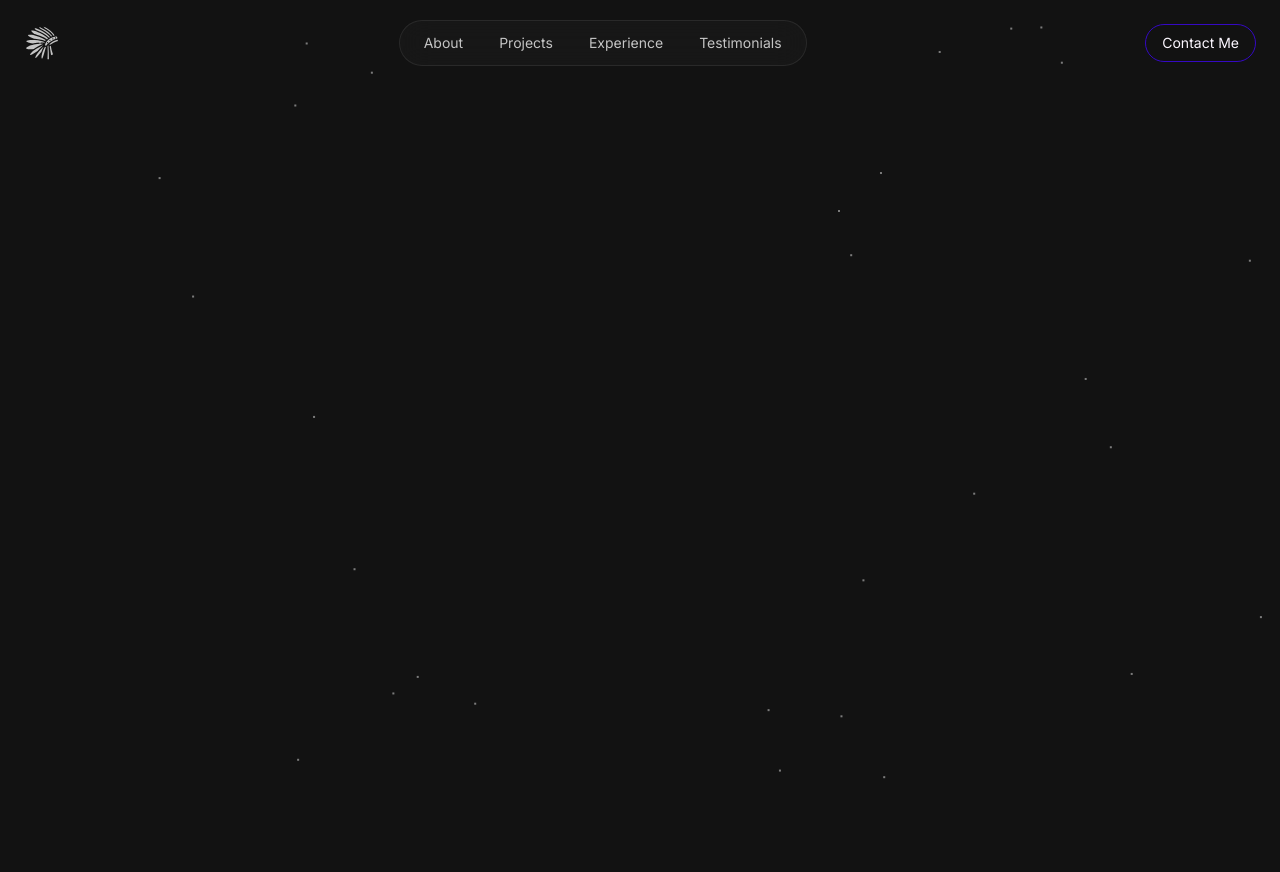
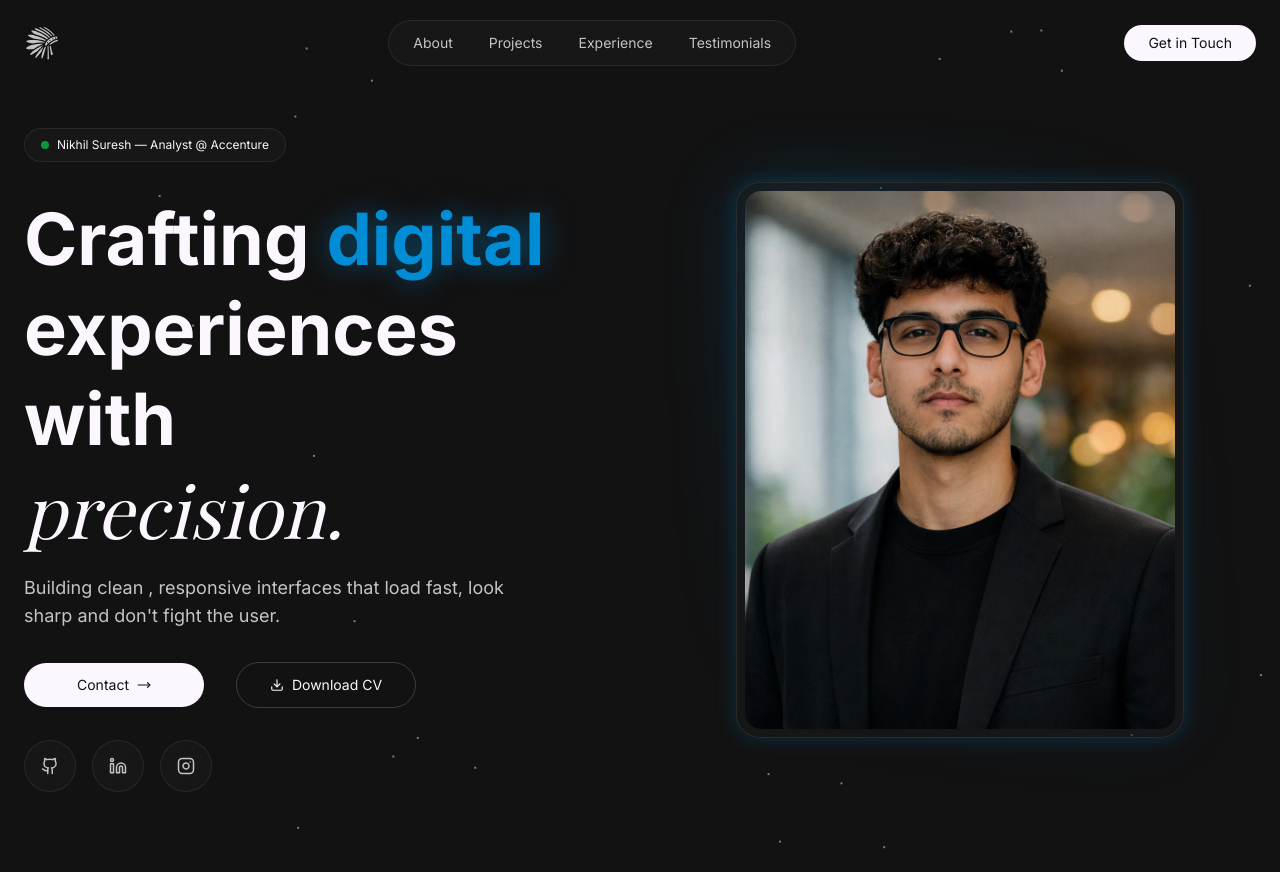
Before and after one commit to nikhilsuresh400/reactPortfolio_v26, a React (Vite) app: page / in a window 1280 px wide. Before the commit the page ends 800 px from the top, so only its background shows below. Built offline with nearby package versions, Linux system fonts and the light colour scheme; a web font is replaced by a local one.

Commit message:
ADDED PROFILE IMAGE AND VARIOUS SUBTLE ANIMATIONS

```diff
--- a/src/index.css
+++ b/src/index.css
@@ -12,8 +12,8 @@
     --color-blackSecondary: #1D1D1D;
     --color-whitePrimary: #FCF7FF;
     --color-whiteSecondary: #c4c4c4;
-    --color-accentBlue: #3509c4;
-    --color-accentRed: #E63838;
+    --color-accentBlue: #008dd5;
+    --color-accentRed: #de3c4b;
     --color-divider: #3d3d3d;
     /* FONTS */
     --font-regular: "Inter", sans-serif;
@@ -43,6 +43,15 @@
         background-color: color-mix(in srgb, var(--color-blackSecondary) 80%, transparent);
         backdrop-filter: blur(24px);
         border: 1px solid color-mix(in srgb, var(--color-divider) 60%, transparent);
+    }
+
+    .glow-text {
+        text-shadow: 0 0 30px color-mix(in srgb, var(--color-accentBlue) 50%, transparent);
+    }
+
+    .glow-border {
+        box-shadow: 0 0 20px color-mix(in srgb, var(--color-accentBlue) 25%, transparent),
+        inset 0 0 20px color-mix(in srgb, var(--color-accentBlue) 2%, transparent);
     }
 }
 
@@ -78,4 +87,34 @@
     .animate-fade-in {
         animation: fade-in 0.12s ease-in both;
     }
+
+    .animate-delay-100 {
+        animation-delay: 100ms;
+    }
+
+    .animate-delay-200 {
+        animation-delay: 200ms;
+    }
+
+    .animate-delay-300 {
+        animation-delay: 300ms;
+    }
+
+    .animate-delay-400 {
+        animation-delay: 400ms;
+    }
+
+    .animate-delay-500 {
+        animation-delay: 500ms;
+    }
+
+    .animate-delay-600 {
+        animation-delay: 600ms;
+    }
+
+    .animated-border:hover {
+        background-color: color-mix(in srgb, var(--color-accentBlue) 25%, transparent);
+        box-shadow: 0 0 16px color-mix(in srgb, var(--color-accentBlue) 60%, transparent);
+        backdrop-filter: blur(16px);
+    }
 }
--- a/src/layout/Hero.jsx
+++ b/src/layout/Hero.jsx
@@ -1,4 +1,6 @@
 import React from 'react'
+import { LuDownload, LuGithub, LuInstagram, LuLinkedin, LuMoveRight } from 'react-icons/lu'
+import profileImg from '../assets/myphoto.webp';
 
 const Hero = () => {
     return (
@@ -17,10 +19,90 @@ const Hero = () => {
                             top: `${Math.random() * 100}%`,
                             animation: `slow-drift ${15 + Math.random() * 20}s ease-in-out infinite`,
                             animationDelay: `${Math.random() * 5}s`,
-                    }}/>
+                        }} />
                 ))}
             </div>
-        </section>
+
+            {/* CONTENT */}
+            <div className='comtainer mx-auto px-6 pt-32 pb-20 relative z-10'>
+                <div className='grid lg:grid-cols-2 gap-12 items-center'>
+
+                    {/* LEFT COLUMN - TEXT CONTENT */}
+                    <div className='space-y-8'>
+                        <div className='animate-fade-in'>
+                            <span className='glass inline-flex items-center gap-2 px-4 py-2 rounded-full text-xs'>
+                                <span className='bg-green-500 w-2 h-2 rounded-full animate-pulse' />Nikhil Suresh — Analyst @ Accenture
+                            </span>
+                        </div>
+
+                        {/* HEADLINE */}
+                        <div className='space-y-4'>
+                            <h1 className='text-5xl md:text-6xl lg:text-7xl font-bold leading-tight animate-fade-in animate-delay-200'>
+                                Crafting <span className='text-accentBlue glow-text'>digital</span>
+                                <br />
+                                experiences with
+                                <br />
+                                <span className='font-heading italic font-normal text-normal'>precision.</span>
+                            </h1>
+                            <p className='text-lg text-whiteSecondary max-w-lg animate-fade-in animate-delay-300'>
+                                Building clean , responsive interfaces that load fast, look sharp and don't fight the user.
+                            </p>
+                        </div>
+
+                        {/* CTAs */}
+                        <div className='flex items-center gap-8'>
+                            <button className='relative flex items-center justify-center gap-2 overflow-hidden rounded-full focus:outline-none focus-visible:ring-2 cursor-pointer
+                                focus-visible:ring-whitePrimary bg-whitePrimary text-blackPrimary hover:shadow-lg shadow-whiteSecondary/25
+                                transition-all duration-[0.16s] ease-in-out px-6 py-3 text-sm min-w-45'>
+                                Contact<LuMoveRight /></button>
+
+                            <button className='relative bg-transparent border border-divider text-whitePrimary hover:border-whitePrimary/25
+                                transition-all duration-[0.16s] focus:outline-none focus-visible:ring-2 focus-visible:ring-whitePrimary
+                                focus-visible:ring-offset-2 disabled:opacity-50 disabled:cursor-not-allowed group px-6 py-3 text-sm
+                                rounded-full overflow-visible flex items-center justify-center gap-2 cursor-pointer min-w-45
+                                animated-border'>
+                                <LuDownload />Download CV</button>
+                        </div>
+
+                        {/* SOCIALS */}
+                        <div className='text-lg text-whiteSecondary flex items-center gap-4 w-fit'>
+                            <div className='p-4 rounded-full glass hover:bg-accentBlue/2 hover:text-accentBlue
+                                transition-all duration-[0.16s]'>
+                                <LuGithub />
+                            </div>
+                            <div className='p-4 rounded-full glass hover:bg-accentBlue/2 hover:text-accentBlue
+                                transition-all duration-[0.16s]'>
+                                <LuLinkedin />
+                            </div>
+                            <div className='p-4 rounded-full glass hover:bg-accentBlue/2 hover:text-accentBlue
+                                transition-all duration-[0.16s]'>
+                                <LuInstagram />
+                            </div>
+                        </div>
+                    </div>
+
+                    {/* RIGHT COLUMN - PROFILE IMAGE */}
+                    <div className='relative animate-fade-in animation-delay-300'>
+                        {/* PROFILE IMAGE */}
+                        <div className='relative max-w-md mx-auto'>
+                            <div className='absolute inset-0 rounded-3xl
+                            bg-linear-to-br from-accentBlue/30 via-transparent to-accentBlue/10
+                            blur-2xl animate-pulse' />
+                            <div className='relative glass rounded-3xl p-2 glow-border'>
+
+                                <img src={profileImg} alt="Nikhil Suresh"
+                                    className='w-full aspect-4/5 object-cover rounded-2xl'
+                                />
+
+                                {/* FLOATING BADGE */}
+                                {/* STATS BADGE */}
+                            </div>
+
+                        </div>
+                    </div>
+                </div>
+            </div>
+        </section >
     )
 }
 
--- a/src/layout/Navbar.jsx
+++ b/src/layout/Navbar.jsx
@@ -19,16 +19,16 @@ const Navbar = () => {
                 <div className='hidden md:flex items-center gap-1'>
                     <div className='glass rounded-full px-2 py-1 flex items-center gap-1'>
                         <Link to='/about'
-                            className='px-4 py-2 text-sm text-whiteSecondary hover:text-whitePrimary rounded-full hover:bg-blackSecondary'>
+                            className='px-4 py-2 text-sm text-whiteSecondary hover:text-whitePrimary rounded-full hover:bg-white/4'>
                             About</Link>
                         <Link to='/projects'
-                            className='px-4 py-2 text-sm text-whiteSecondary hover:text-whitePrimary rounded-full hover:bg-blackSecondary'>
+                            className='px-4 py-2 text-sm text-whiteSecondary hover:text-whitePrimary rounded-full hover:bg-white/4'>
                             Projects</Link>
                         <Link to='/experience'
-                            className='px-4 py-2 text-sm text-whiteSecondary hover:text-whitePrimary rounded-full hover:bg-blackSecondary'>
+                            className='px-4 py-2 text-sm text-whiteSecondary hover:text-whitePrimary rounded-full hover:bg-white/4'>
                             Experience</Link>
                         <Link to='/testimonials'
-                            className='px-4 py-2 text-sm text-whiteSecondary hover:text-whitePrimary rounded-full hover:bg-blackSecondary'>
+                            className='px-4 py-2 text-sm text-whiteSecondary hover:text-whitePrimary rounded-full hover:bg-white/4'>
                             Testimonials</Link>
                     </div>
                 </div>
@@ -36,10 +36,10 @@ const Navbar = () => {
                 {/* CONTACT BUTTON */}
                 <div className='hidden md:block'>
                     <button
-                        className='relative overflow-hidden rounded-full focus:outline-none focus-visible:ring-2
-                            focus-visible:ring-accentBlue border border-accentBlue hover:bg-accentBlue/90 hover:shadow-lg shadow-accentBlue/25
-                                transition-all duration-[0.16s] ease-in-out px-4 py-2 text-sm'>
-                        Contact Me
+                        className='relative overflow-hidden rounded-full focus:outline-none focus-visible:ring-2 cursor-pointer
+                            focus-visible:ring-whitePrimary bg-whitePrimary text-blackPrimary hover:shadow-lg shadow-whiteSecondary/25
+                                transition-all duration-[0.16s] ease-in-out px-6 py-2 text-sm'>
+                        Get in Touch
                     </button>
                 </div>
 
@@ -70,7 +70,7 @@ const Navbar = () => {
 
                         <button
                             className='relative overflow-hidden rounded-full focus:outline-none focus-visible:ring-2
-                            focus-visible:ring-accentBlue bg-accentBlue hover:bg-accentBlue/90
+                            focus-visible:ring-whitePrimary bg-whitePrimary hover:bg-whitePrimary/90 text-blackPrimary
                                 w-full px-4 py-2 text-sm mt-2'>
                             Contact Me
                         </button>
```
Lines whose indentation alone changed are shown as unchanged.
